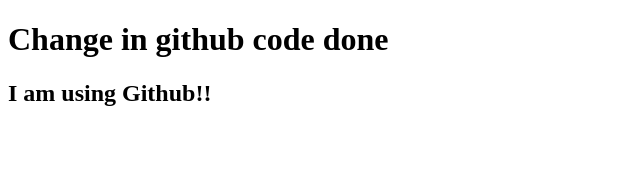
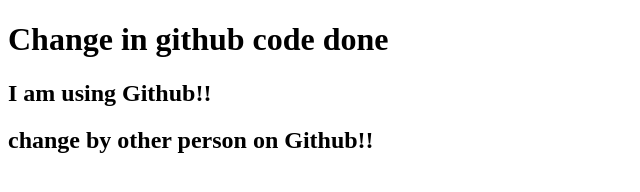
Before and after one commit to Mucktadir/sayem-first-web, a plain HTML site: page index.html in a window 1280 px wide. Shown: the whole page, without its empty margins (0-640 px from the left). Drawn offline with Linux system fonts and the light colour scheme.

Commit message:
Update index.html

```diff
--- a/index.html
+++ b/index.html
@@ -8,5 +8,6 @@
 <body>
     <h1>Change in github code done</h1>
     <h2>I am using Github!!</h2>
+    <h2>change by other person on Github!!</h2>
 </body>
 </html>
```
